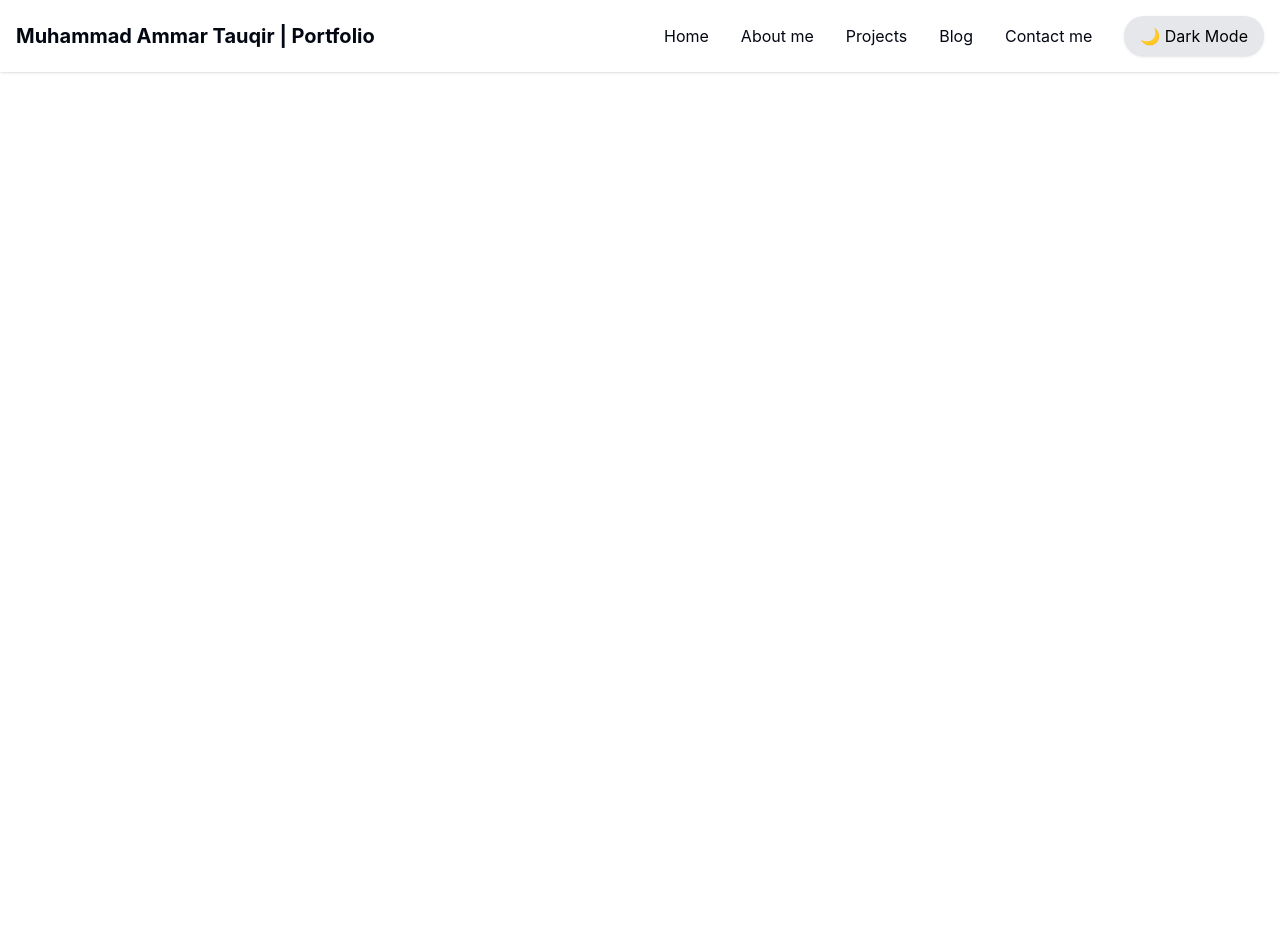
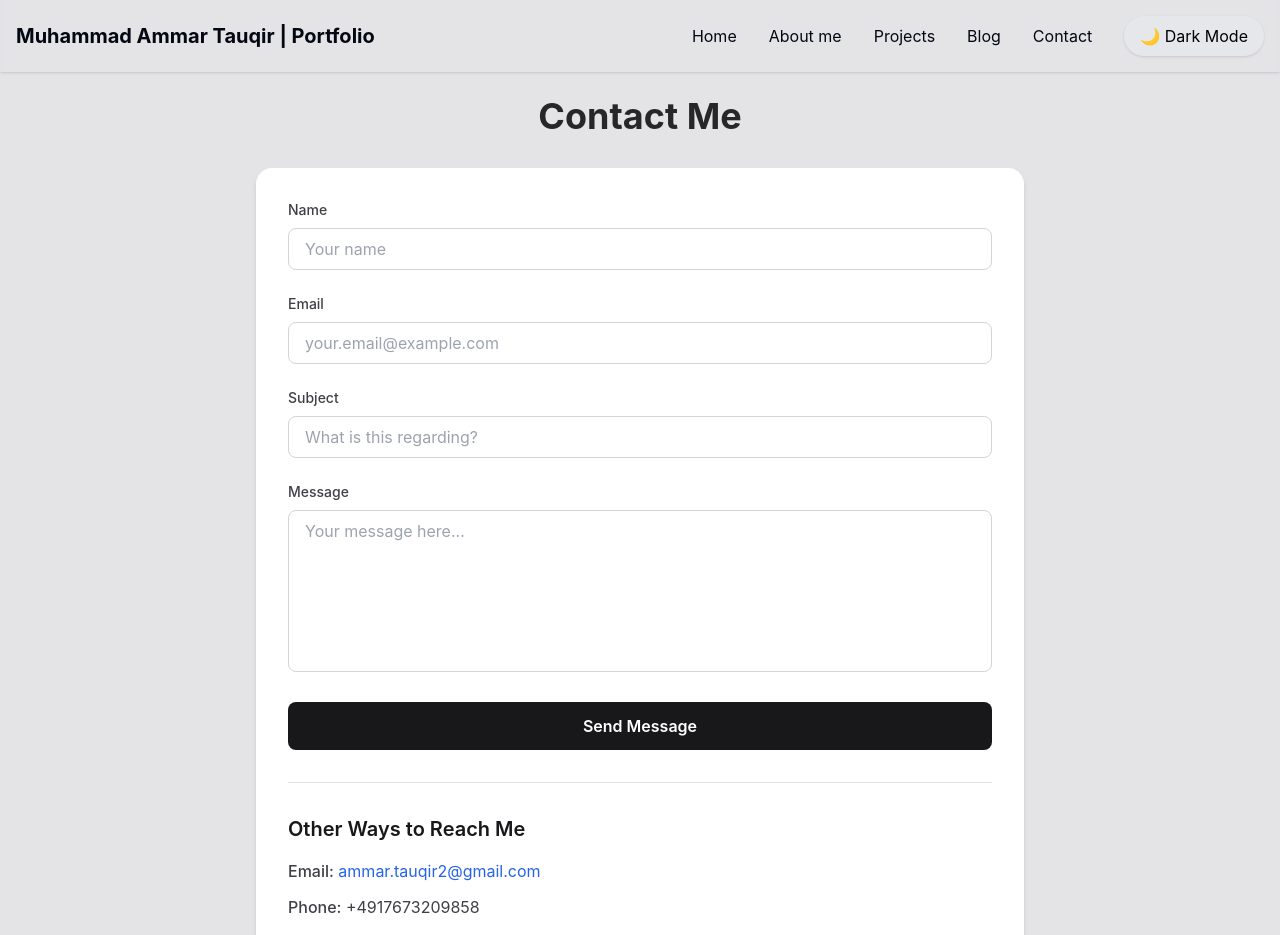
Before and after one commit to Ammartauqir/ammarta-frontend, a React (Create React App) app: page /contact in a window 1280 px wide. Shown: the top 935 px of the page. Before the commit the page ends 800 px from the top, so only its background shows below. Built offline with nearby package versions, Linux system fonts and the light colour scheme; no server answers.

Commit message:
Adding contact form for contact me

```diff
--- a/src/App.js
+++ b/src/App.js
@@ -10,6 +10,7 @@ import AboutPage from './components/AboutPage.jsx';
 import BlogPage from './components/BlogPage.jsx';
 import Projects from './components/Projects.jsx';
 import ProjectsPage from './components/ProjectsPage.jsx';
+import ContactPage from './components/ContactPage.jsx';
 
 function App() {
   const [data, setData] = useState(null);
@@ -35,6 +36,7 @@ function App() {
           <Route path="/about" element={<AboutPage />} />
           <Route path="/blog" element={<BlogPage />} />
           <Route path="/projects" element={<ProjectsPage />} />
+          <Route path="/contact" element={<ContactPage />} />
         </Routes>
       </div>
     </Router>
--- /dev/null
+++ b/src/components/ContactPage.jsx
@@ -0,0 +1,194 @@
+import React, { useState } from "react";
+
+const ContactPage = () => {
+  const [formData, setFormData] = useState({
+    name: "",
+    email: "",
+    subject: "",
+    message: "",
+  });
+  const [status, setStatus] = useState({ type: "", message: "" });
+
+  const handleChange = (e) => {
+    setFormData({
+      ...formData,
+      [e.target.name]: e.target.value,
+    });
+  };
+
+  const handleSubmit = async (e) => {
+    e.preventDefault();
+    setStatus({ type: "loading", message: "Sending message..." });
+
+    try {
+      const response = await fetch("http://localhost:5000/api/contact", {
+        method: "POST",
+        headers: {
+          "Content-Type": "application/json",
+        },
+        body: JSON.stringify(formData),
+      });
+
+      const data = await response.json();
+
+      if (response.ok) {
+        setStatus({
+          type: "success",
+          message: "Message sent successfully! I'll get back to you soon.",
+        });
+        setFormData({ name: "", email: "", subject: "", message: "" });
+      } else {
+        throw new Error(data.message || "Something went wrong");
+      }
+    } catch (error) {
+      setStatus({
+        type: "error",
+        message: error.message || "Failed to send message. Please try again.",
+      });
+    }
+  };
+
+  return (
+    <div className="min-h-screen bg-zinc-200 dark:bg-zinc-950 pt-24 py-12 px-4 sm:px-6 lg:px-8">
+      <div className="max-w-3xl mx-auto">
+        <h1 className="text-4xl font-bold mb-8 text-center text-zinc-800 dark:text-white">
+          Contact Me
+        </h1>
+
+        <div className="bg-white dark:bg-zinc-800 rounded-2xl shadow-md p-8">
+          <form onSubmit={handleSubmit} className="space-y-6">
+            {/* Name Field */}
+            <div>
+              <label
+                htmlFor="name"
+                className="block text-sm font-medium text-zinc-700 dark:text-zinc-300 mb-2"
+              >
+                Name
+              </label>
+              <input
+                type="text"
+                id="name"
+                name="name"
+                value={formData.name}
+                onChange={handleChange}
+                required
+                className="w-full px-4 py-2 rounded-lg border border-zinc-300 dark:border-zinc-600 bg-white dark:bg-zinc-700 text-zinc-900 dark:text-white focus:ring-2 focus:ring-blue-500 focus:border-transparent transition-colors"
+                placeholder="Your name"
+              />
+            </div>
+
+            {/* Email Field */}
+            <div>
+              <label
+                htmlFor="email"
+                className="block text-sm font-medium text-zinc-700 dark:text-zinc-300 mb-2"
+              >
+                Email
+              </label>
+              <input
+                type="email"
+                id="email"
+                name="email"
+                value={formData.email}
+                onChange={handleChange}
+                required
+                className="w-full px-4 py-2 rounded-lg border border-zinc-300 dark:border-zinc-600 bg-white dark:bg-zinc-700 text-zinc-900 dark:text-white focus:ring-2 focus:ring-blue-500 focus:border-transparent transition-colors"
+                placeholder="your.email@example.com"
+              />
+            </div>
+
+            {/* Subject Field */}
+            <div>
+              <label
+                htmlFor="subject"
+                className="block text-sm font-medium text-zinc-700 dark:text-zinc-300 mb-2"
+              >
+                Subject
+              </label>
+              <input
+                type="text"
+                id="subject"
+                name="subject"
+                value={formData.subject}
+                onChange={handleChange}
+                required
+                className="w-full px-4 py-2 rounded-lg border border-zinc-300 dark:border-zinc-600 bg-white dark:bg-zinc-700 text-zinc-900 dark:text-white focus:ring-2 focus:ring-blue-500 focus:border-transparent transition-colors"
+                placeholder="What is this regarding?"
+              />
+            </div>
+
+            {/* Message Field */}
+            <div>
+              <label
+                htmlFor="message"
+                className="block text-sm font-medium text-zinc-700 dark:text-zinc-300 mb-2"
+              >
+                Message
+              </label>
+              <textarea
+                id="message"
+                name="message"
+                value={formData.message}
+                onChange={handleChange}
+                required
+                rows="6"
+                className="w-full px-4 py-2 rounded-lg border border-zinc-300 dark:border-zinc-600 bg-white dark:bg-zinc-700 text-zinc-900 dark:text-white focus:ring-2 focus:ring-blue-500 focus:border-transparent transition-colors resize-none"
+                placeholder="Your message here..."
+              />
+            </div>
+
+            {/* Status Message */}
+            {status.message && (
+              <div
+                className={`p-4 rounded-lg ${
+                  status.type === "success"
+                    ? "bg-green-100 dark:bg-green-900 text-green-700 dark:text-green-300"
+                    : status.type === "error"
+                    ? "bg-red-100 dark:bg-red-900 text-red-700 dark:text-red-300"
+                    : "bg-blue-100 dark:bg-blue-900 text-blue-700 dark:text-blue-300"
+                }`}
+              >
+                {status.message}
+              </div>
+            )}
+
+            {/* Submit Button */}
+            <button
+              type="submit"
+              disabled={status.type === "loading"}
+              className="w-full bg-zinc-900 dark:bg-white text-white dark:text-zinc-900 px-6 py-3 rounded-lg font-semibold hover:bg-zinc-800 dark:hover:bg-zinc-200 transition-colors disabled:opacity-50 disabled:cursor-not-allowed"
+            >
+              {status.type === "loading" ? "Sending..." : "Send Message"}
+            </button>
+          </form>
+
+          {/* Additional Contact Information */}
+          <div className="mt-8 pt-8 border-t border-zinc-200 dark:border-zinc-700">
+            <h2 className="text-xl font-semibold mb-4 text-zinc-900 dark:text-white">
+              Other Ways to Reach Me
+            </h2>
+            <div className="space-y-3 text-zinc-700 dark:text-zinc-300">
+              <p>
+                <span className="font-medium">Email:</span>{" "}
+                <a
+                  href="mailto:ammar.tauqir2@gmail.com"
+                  className="text-blue-600 dark:text-blue-400 hover:underline"
+                >
+                  ammar.tauqir2@gmail.com
+                </a>
+              </p>
+              <p>
+                <span className="font-medium">Phone:</span> +4917673209858
+              </p>
+              <p>
+                <span className="font-medium">Location:</span> Ingolstadt, Germany
+              </p>
+            </div>
+          </div>
+        </div>
+      </div>
+    </div>
+  );
+};
+
+export default ContactPage;
--- a/src/components/Header.jsx
+++ b/src/components/Header.jsx
@@ -46,7 +46,7 @@ const Header = () => {
             Projects
           </button>
           <Link to="/blog" className="hover:underline">Blog</Link>
-          <a href="#contact" className="hover:underline">Contact me</a>
+          <Link to="/contact" className="hover:underline">Contact</Link>
           <ThemeToggle />
         </nav>
       </div>
```
